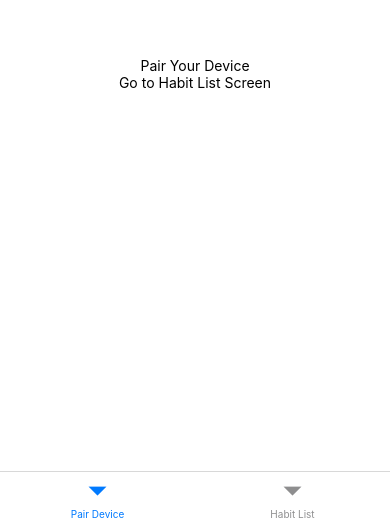
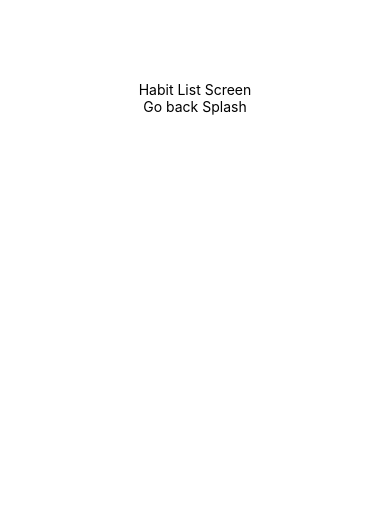
Before and after one commit to jaegpark/habit-tracker, a React Native app: screen / in a window 390 px wide. Shown: the part 324-844 px from the top of the page. Built offline with nearby package versions, Linux system fonts and the light colour scheme.

Commit message:
changed stuff to stack

```diff
--- a/App.js
+++ b/App.js
@@ -9,26 +9,9 @@ import { createBottomTabNavigator } from '@react-navigation/bottom-tabs';
 const Tab = createBottomTabNavigator();
 const Stack = createStackNavigator();
 
-function PairScreen({navigation}){
-
-  const onPressHandler = () => {
-    navigation.navigate("Habit List");
-  }
-
-  return (
-    <View style={styles.container}>
-      <Text>Pair Your Device</Text>
-      <Pressable onPress={onPressHandler}>
-        <Text>Go to Habit List Screen</Text>
-      </Pressable>
-    </View>
-
-  )
-}
-
 function HabitListScreen({navigation}){
   const onPressHandler = () => {
-    navigation.navigate("Splash");
+    navigation.navigate("Edit Habit");
   }
 
   return (
@@ -41,6 +24,23 @@ function HabitListScreen({navigation}){
   )
 }
 
+
+function EditHabitScreen({navigation}){
+
+  const onPressHandler = () => {
+    navigation.navigate("Habit List");
+  }
+
+  return (
+    <View style={styles.container}>
+      <Text>Edit your habit</Text>
+      <Pressable onPress={onPressHandler}>
+        <Text>Go to Habit List Screen</Text>
+      </Pressable>
+    </View>
+
+  )
+}
 
 export default function App() {
   /* const [Items, setItems] = useState([
@@ -79,20 +79,20 @@ export default function App() {
   );*/
   return (
     <NavigationContainer>
-      <Tab.Navigator>
-        <Tab.Screen
-          name="Pair Device"
-          component={PairScreen}
+      <Stack.Navigator>
+        <Stack.Screen
+          name="Habit List"
+          component={HabitListScreen}
           options={{
             header: () => null
           }}
         />
 
-        <Tab.Screen
-          name="Habit List"
-          component={HabitListScreen}
+        <Stack.Screen
+          name="Edit Habit"
+          component={EditHabitScreen}
         />
-      </Tab.Navigator>
+      </Stack.Navigator>
     </NavigationContainer>
   )
 }
```
